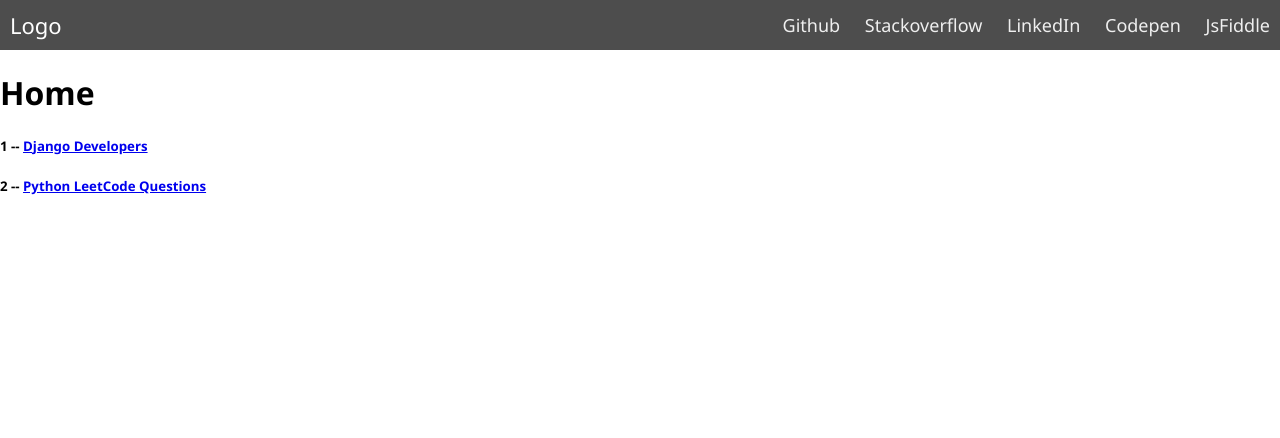
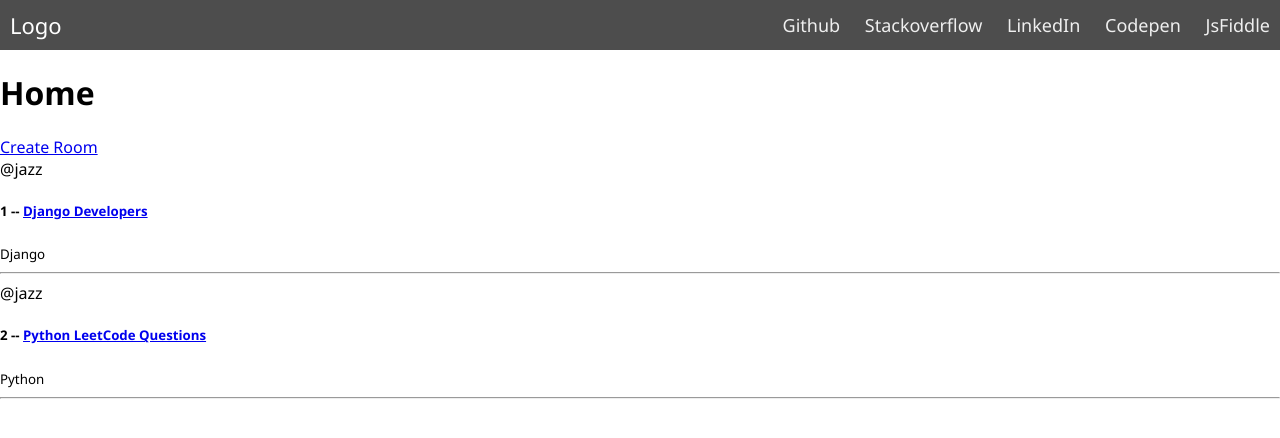
Before and after one commit to woragis/tutorial_project, a Django app: page / in a window 1280 px wide. Shown: the top 438 px of the page. Run offline with Django 4.2, Linux system fonts and the light colour scheme; data comes from the database, SQL or seed files in the repository.

Commit message:
try of Create operation from CRUD, didn't work

```diff
--- a/base/templates/base/home.html
+++ b/base/templates/base/home.html
@@ -1,8 +1,14 @@
 {% include 'main.html' %} {% block content %}
 <h1>Home</h1>
 
-{% for room in rooms %}
-<div class="room">
-  <h5>{{room.id}} -- <a href="{% url 'room' room.id %}">{{room.name}}</a></h5>
+<div>
+  <a href="{% url 'create-room' %}">Create Room</a>
+  {% for room in rooms %}
+  <div class="room">
+    <span>@{{room.host.username}}</span>
+    <h5>{{room.id}} -- <a href="{% url 'room' room.id %}">{{room.name}}</a></h5>
+    <small>{{room.topic.name}}</small>
+    <hr />
+  </div>
 </div>
 {% endfor %} {% endblock content %}
--- a/base/urls.py
+++ b/base/urls.py
@@ -6,4 +6,5 @@ from . import views
 urlpatterns = [
     path('', views.home, name='home'),
     path('room/<str:pk>/', views.room, name='room'),
+    path('create-room/', views.createRoom, name='create-room'),
 ]
--- a/base/views.py
+++ b/base/views.py
@@ -1,5 +1,6 @@
-from django.shortcuts import render
+from django.shortcuts import render, redirect
 from .models import Room
+from .forms import RoomForm
 
 # Create your views here.
 
@@ -12,3 +13,13 @@ def room(request, pk):
     room = Room.objects.get(id=pk)
     context = {'room': room}
     return render(request, 'base/room.html', context)
+
+def createRoom(request):
+    form = RoomForm()
+    if request.method == 'POST':
+        form = RoomForm(request.POST)
+        if form.is_valid():
+            form.save()
+            return redirect('home')
+    context = {'form': form}
+    return render(request, 'base/room_form.html', context)
```
Also changed, not shown: base/forms.py (added, +7 -0 lines), base/templates/base/room_form.html (added, +8 -0 lines).
